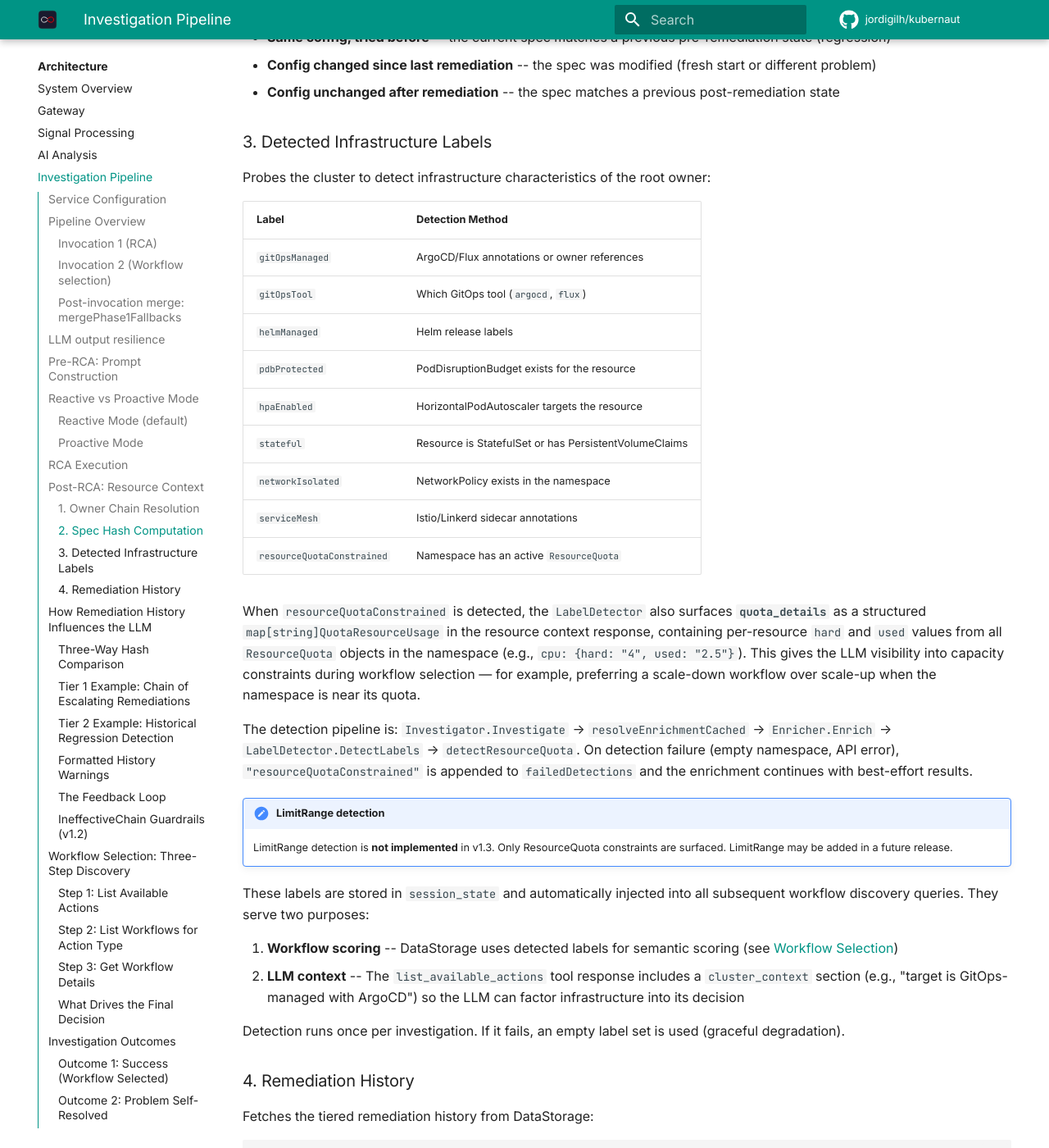
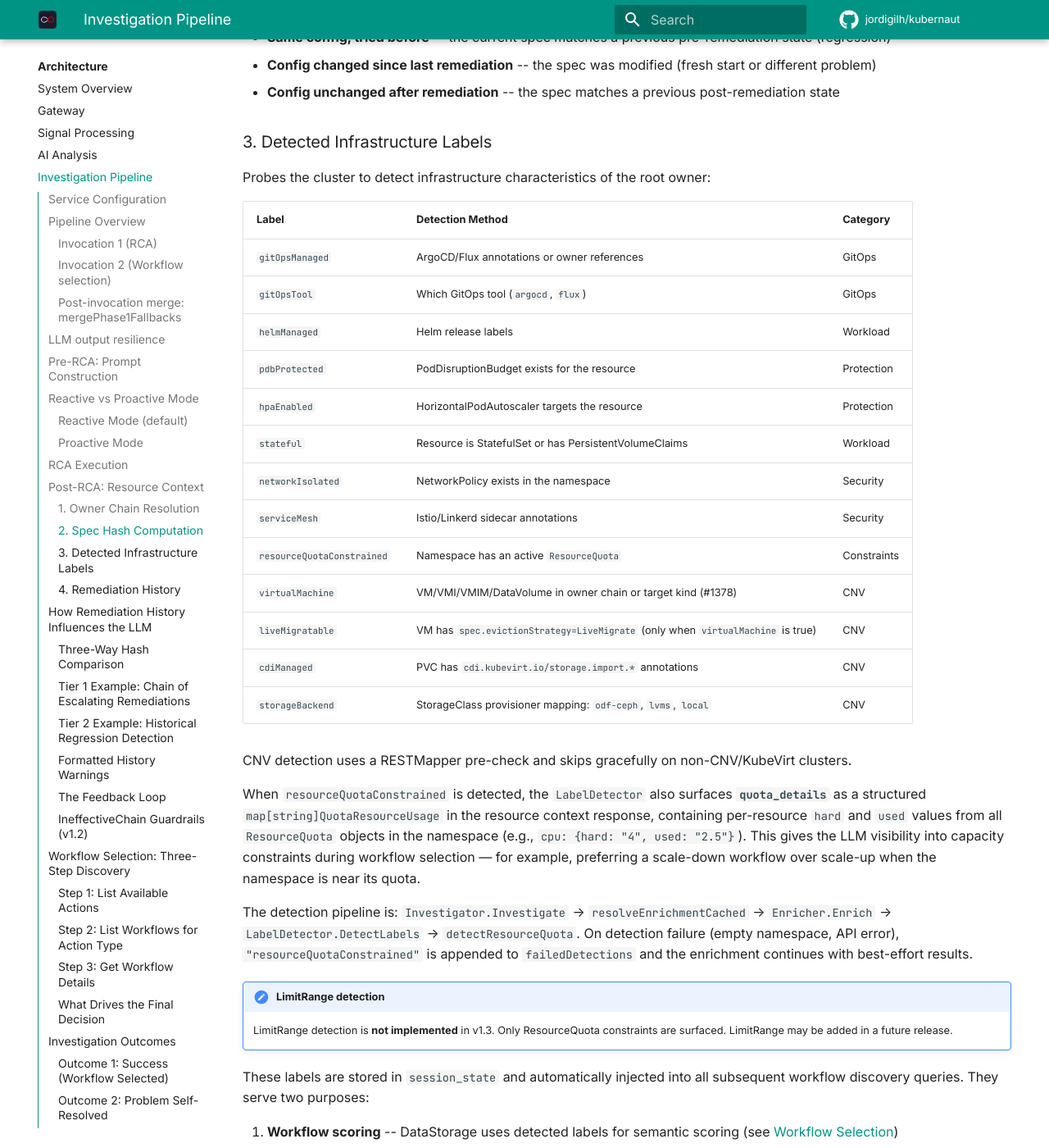
Before and after one commit to jordigilh/kubernaut-docs, an MkDocs documentation site: the page built from docs/architecture/kubernaut-agent-investigation.md, in a window 1280 px wide and 1400 px high, scrolled down 6647 px. Shown: the whole window at 82% size. Built offline with MkDocs 1.6.1 and Material for MkDocs 9.7.7, drawn with Linux system fonts in a browser that asks for light colours; comment, search, counter and statistics services are not loaded; the version menu is left out.

Commit message:
docs: add CNV/KubeVirt DetectedLabels and update scoring weights
Add virtualMachine, liveMigratable, cdiManaged, storageBackend labels
for CNV workload detection (#1378). Add DetectedLabels type reference to
crds.md. Update scoring weight tables and maximum boost from 0.39 to 0.59.
Note resourceQuotaConstrained is detected but not scored.

Co-authored-by: Cursor <cursoragent@cursor.com>

```diff
--- a/docs/architecture/kubernaut-agent-investigation.md
+++ b/docs/architecture/kubernaut-agent-investigation.md
@@ -200,17 +200,23 @@ This fingerprint uniquely identifies the current configuration state. When sent
 
 Probes the cluster to detect infrastructure characteristics of the root owner:
 
-| Label | Detection Method |
-|---|---|
-| `gitOpsManaged` | ArgoCD/Flux annotations or owner references |
-| `gitOpsTool` | Which GitOps tool (`argocd`, `flux`) |
-| `helmManaged` | Helm release labels |
-| `pdbProtected` | PodDisruptionBudget exists for the resource |
-| `hpaEnabled` | HorizontalPodAutoscaler targets the resource |
-| `stateful` | Resource is StatefulSet or has PersistentVolumeClaims |
-| `networkIsolated` | NetworkPolicy exists in the namespace |
-| `serviceMesh` | Istio/Linkerd sidecar annotations |
-| `resourceQuotaConstrained` | Namespace has an active `ResourceQuota` |
+| Label | Detection Method | Category |
+|---|---|---|
+| `gitOpsManaged` | ArgoCD/Flux annotations or owner references | GitOps |
+| `gitOpsTool` | Which GitOps tool (`argocd`, `flux`) | GitOps |
+| `helmManaged` | Helm release labels | Workload |
+| `pdbProtected` | PodDisruptionBudget exists for the resource | Protection |
+| `hpaEnabled` | HorizontalPodAutoscaler targets the resource | Protection |
+| `stateful` | Resource is StatefulSet or has PersistentVolumeClaims | Workload |
+| `networkIsolated` | NetworkPolicy exists in the namespace | Security |
+| `serviceMesh` | Istio/Linkerd sidecar annotations | Security |
+| `resourceQuotaConstrained` | Namespace has an active `ResourceQuota` | Constraints |
+| `virtualMachine` | VM/VMI/VMIM/DataVolume in owner chain or target kind (#1378) | CNV |
+| `liveMigratable` | VM has `spec.evictionStrategy=LiveMigrate` (only when `virtualMachine` is true) | CNV |
+| `cdiManaged` | PVC has `cdi.kubevirt.io/storage.import.*` annotations | CNV |
+| `storageBackend` | StorageClass provisioner mapping: `odf-ceph`, `lvms`, `local` | CNV |
+
+CNV detection uses a RESTMapper pre-check and skips gracefully on non-CNV/KubeVirt clusters.
 
 When `resourceQuotaConstrained` is detected, the `LabelDetector` also surfaces **`quota_details`** as a structured `map[string]QuotaResourceUsage` in the resource context response, containing per-resource `hard` and `used` values from all `ResourceQuota` objects in the namespace (e.g., `cpu: {hard: "4", used: "2.5"}`). This gives the LLM visibility into capacity constraints during workflow selection — for example, preferring a scale-down workflow over scale-up when the namespace is near its quota.
 
```
Also changed, not shown: docs/api-reference/crds.md (+26 -4 lines), docs/architecture/workflow-selection.md (+7 -1 lines), docs/user-guide/workflows.md (+28 -11 lines).
